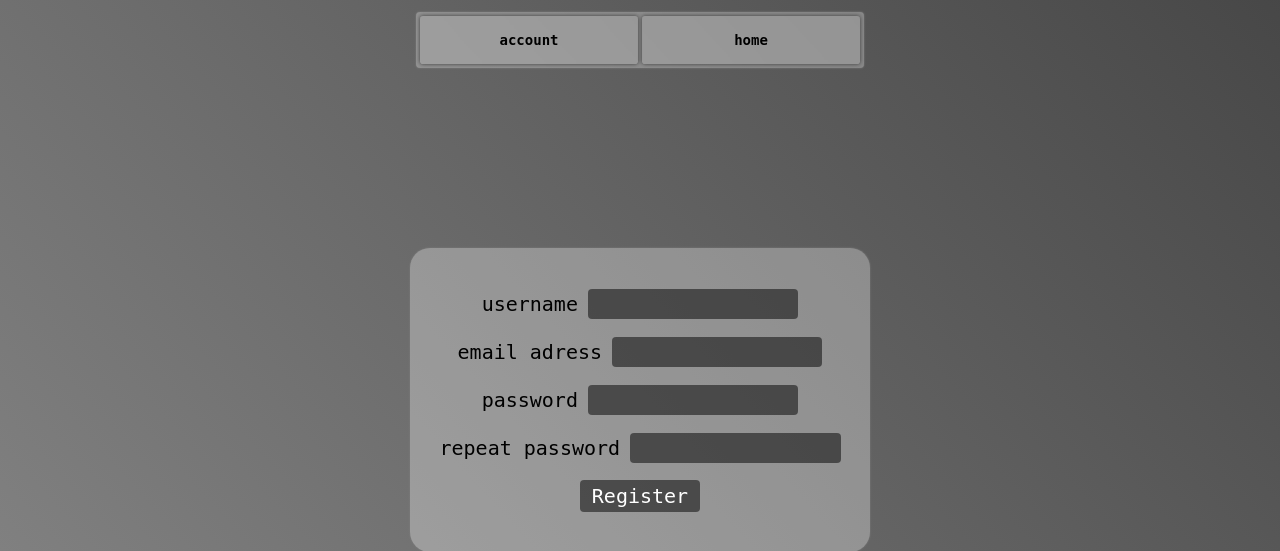
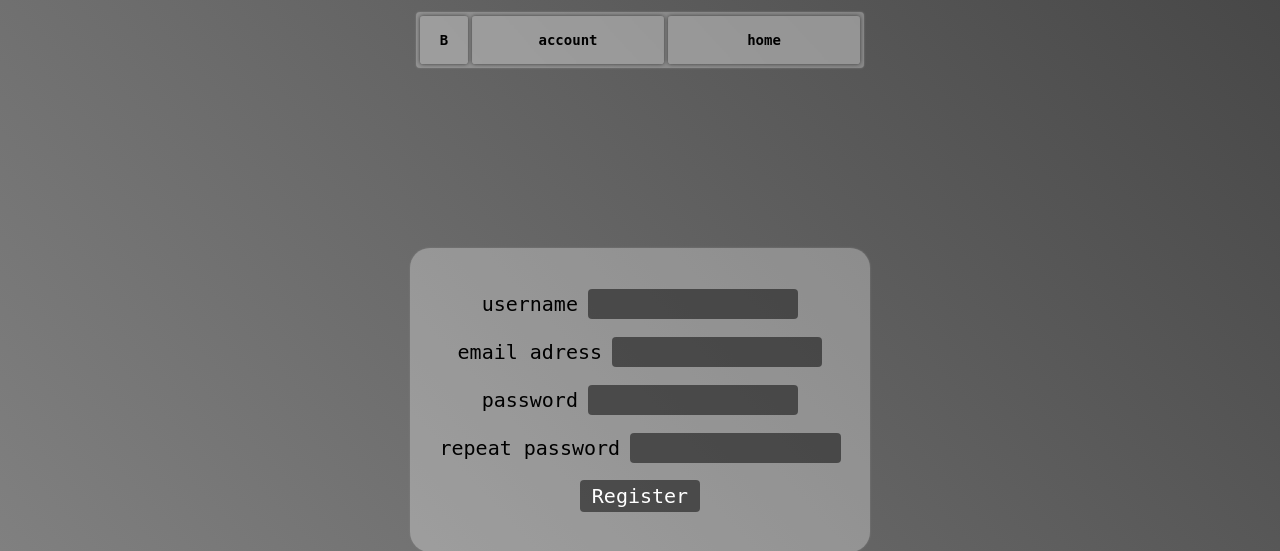
Before and after one commit to blago-white/emarket, a Django app: page /register/ in a window 1280 px wide. Shown: the top 551 px of the page. Run offline with Django 4.2, Linux system fonts and the light colour scheme.

Commit message:
Added back button, fixed the size of the product information div

```diff
--- a/lunemarket/static/css/base-header.css
+++ b/lunemarket/static/css/base-header.css
@@ -64,6 +64,11 @@
     transition: all .2s;
 }
 
+.square-button {
+    width: auto;
+    aspect-ratio: 1 / 1;
+}
+
 @media screen and (device-aspect-ratio < 1/1) {
     .main-header {
         justify-content: space-between!important;
--- a/lunemarket/static/css/products/product-details.css
+++ b/lunemarket/static/css/products/product-details.css
@@ -60,6 +60,7 @@
 
 .card-info {
     display: grid;
+    grid-template-rows: 1fr;
     align-content: space-between;
     width: 100%;
     height: 100%;
@@ -90,7 +91,7 @@
     align-content: center;
     flex-wrap: wrap;
     width: 100%;
-    height: 61.7vh;
+    height: 100%;
     text-align: center;
     text-shadow: 0px 0px 2px white;
     transition: transform 0.2s ease;
@@ -144,6 +145,7 @@
 
 .purchase {
     display: inline-flex;
+    align-items: center;
     position: relative;
     bottom: 0px;
     transition: transform 0.2s ease;
--- a/lunemarket/templates/main-header.html
+++ b/lunemarket/templates/main-header.html
@@ -7,6 +7,7 @@
 <header class="main-header-wrapper">
     <div class="main-header" style="{% if filters %}height: 14vh;{% else %}height: 7vh;{% endif %}">
         <nav class="header-nav">
+            <a class="header-nav-button square-button" href="{{request.META.HTTP_REFERER|escape}}">B</a>
             {% block navigation %}
             {% if request.user.is_authenticated %}
                 <a
```
